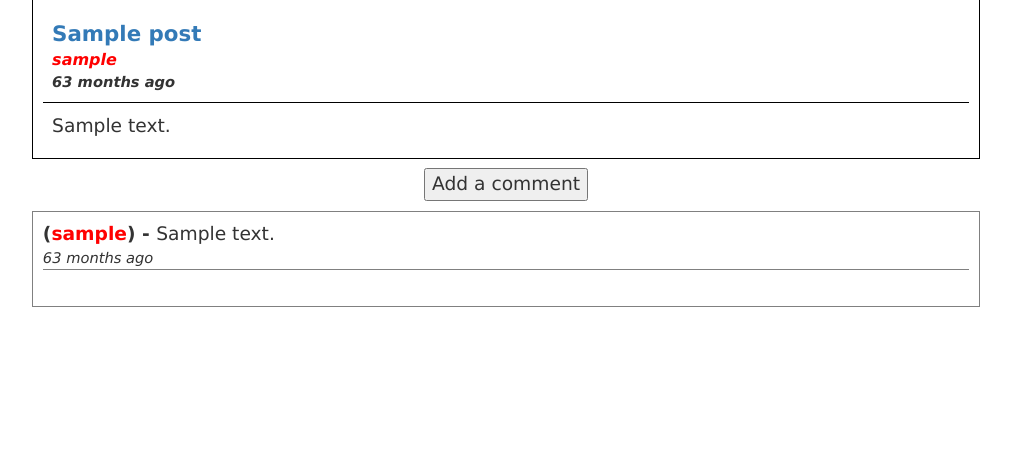
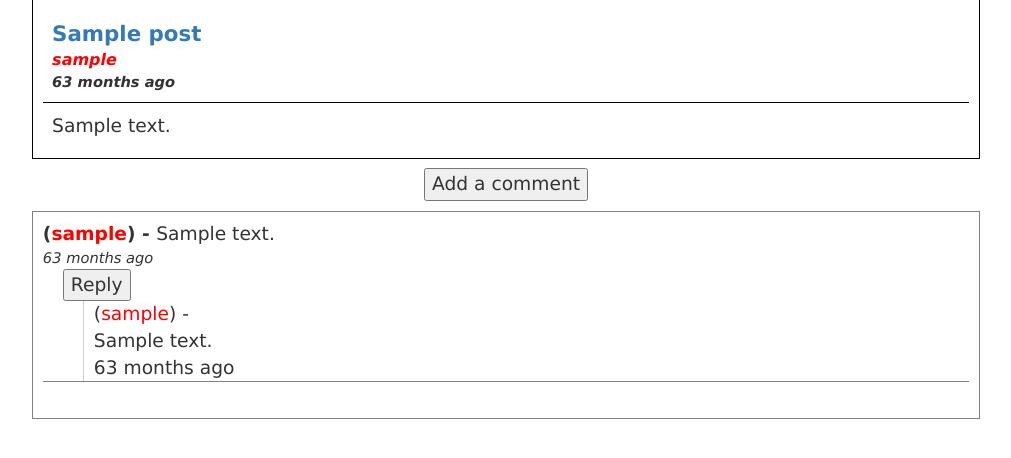
Before and after one commit to ZCW-Spring25/CircusCircus, a Flask app: page /viewpost?post=1 in a window 1280 px wide. Shown: the part 110-568 px from the top of the page, without its empty margins (134-1145 px from the left). Run offline with Flask 3, Linux system fonts and the light colour scheme; a user stored in the database is signed in; tables that the repository leaves empty hold one stand-in row (values such as "Sample post"); some libraries are stand-ins or nearby versions.

Commit message:
replies working properly updated profile to show too

```diff
--- a/forum/models.py
+++ b/forum/models.py
@@ -17,7 +17,6 @@ class User(UserMixin, db.Model):
     admin = db.Column(db.Boolean, default=False)
     posts = db.relationship("Post", backref="user")
     comments = db.relationship("Comment", backref="user")
-    # replies = db.relationship("Reply", backref="user")
 
     def __init__(self, email, username, password):
         self.email = email
@@ -87,6 +86,8 @@ class Comment(db.Model):
     postdate = db.Column(db.DateTime)
     user_id = db.Column(db.Integer, db.ForeignKey('user.id'))
     post_id = db.Column(db.Integer, db.ForeignKey("post.id"))
+    replies = db.relationship('Reply', backref='comment', cascade='all, delete-orphan')
+
 
     lastcheck = None
     savedresponce = None
@@ -116,40 +117,45 @@ class Comment(db.Model):
             self.savedresponce =  "Just a moment ago!"
         return self.savedresponce
 
-# class Reply(db.Model):
-#     id = db.Column(db.Integer, primary_key=True)
-#     content = db.Column(db.Text)
-#     postdate = db.Column(db.DateTime)
-#     user_id = db.Column(db.Integer, db.ForeignKey('user.id'))
-#     comment_id = db.Column(db.Integer, db.ForeignKey("comment.id"))
-#
-#     lastcheck = None
-#     savedresponce = None
-#     def __init__(self, content, postdate):
-#         self.content = content
-#         self.postdate = postdate
-#     def get_time_string(self):
-#         #this only needs to be calculated every so often, not for every request
-#         #this can be a rudamentary chache
-#         now = datetime.datetime.now()
-#         if self.lastcheck is None or (now - self.lastcheck).total_seconds() > 30:
-#             self.lastcheck = now
-#         else:
-#             return self.savedresponce
-#
-#         diff = now - self.postdate
-#         seconds = diff.total_seconds()
-#         if seconds / (60 * 60 * 24 * 30) > 1:
-#             self.savedresponce =  " " + str(int(seconds / (60 * 60 * 24 * 30))) + " months ago"
-#         elif seconds / (60 * 60 * 24) > 1:
-#             self.savedresponce =  " " + str(int(seconds / (60*  60 * 24))) + " days ago"
-#         elif seconds / (60 * 60) > 1:
-#             self.savedresponce = " " + str(int(seconds / (60 * 60))) + " hours ago"
-#         elif seconds / (60) > 1:
-#             self.savedresponce = " " + str(int(seconds / 60)) + " minutes ago"
-#         else:
-#             self.savedresponce =  "Just a moment ago!"
-#         return self.savedresponce
+class Reply(db.Model):
+    id = db.Column(db.Integer, primary_key=True)
+    content = db.Column(db.Text)
+    postdate = db.Column(db.DateTime)
+    user_id = db.Column(db.Integer, db.ForeignKey('user.id'))
+    comment_id = db.Column(db.Integer, db.ForeignKey("comment.id"))
+
+    user = db.relationship('User', backref='replies')
+
+
+    lastcheck = None
+    savedresponce = None
+    def __init__(self, content, postdate, user_id, comment_id):
+        self.content = content
+        self.postdate = postdate
+        self.user_id = user_id
+        self.comment_id = comment_id
+    def get_time_string(self):
+        #this only needs to be calculated every so often, not for every request
+        #this can be a rudamentary chache
+        now = datetime.datetime.now()
+        if self.lastcheck is None or (now - self.lastcheck).total_seconds() > 30:
+            self.lastcheck = now
+        else:
+            return self.savedresponce
+
+        diff = now - self.postdate
+        seconds = diff.total_seconds()
+        if seconds / (60 * 60 * 24 * 30) > 1:
+            self.savedresponce =  " " + str(int(seconds / (60 * 60 * 24 * 30))) + " months ago"
+        elif seconds / (60 * 60 * 24) > 1:
+            self.savedresponce =  " " + str(int(seconds / (60*  60 * 24))) + " days ago"
+        elif seconds / (60 * 60) > 1:
+            self.savedresponce = " " + str(int(seconds / (60 * 60))) + " hours ago"
+        elif seconds / (60) > 1:
+            self.savedresponce = " " + str(int(seconds / 60)) + " minutes ago"
+        else:
+            self.savedresponce =  "Just a moment ago!"
+        return self.savedresponce
 
 def error(errormessage):
 	return "<b style=\"color: red;\">" + errormessage + "</b>"
--- a/forum/routes.py
+++ b/forum/routes.py
@@ -3,7 +3,7 @@ from flask_login import current_user, login_user, logout_user
 from flask_login.utils import login_required
 import datetime
 from flask import Blueprint, render_template, request, redirect, url_for
-from forum.models import User, Post, Comment, Subforum, valid_content, valid_title, db, generateLinkPath, error
+from forum.models import User, Post, Comment, Subforum, valid_content, valid_title, db, generateLinkPath, error, Reply
 from forum.user import username_taken, email_taken, valid_username
 from werkzeug.security import generate_password_hash, check_password_hash
 
@@ -118,20 +118,16 @@ def comment():
 	db.session.commit()
 	return redirect("/viewpost?post=" + str(post_id))
 
-# @login_required
-# @rt.route('/action_reply', methods=['POST', 'GET']) #attempt to mimic comment as a reply
-# def reply():
-# 	comment_id = int(request.args.get("Comment"))
-# 	comment = Post.query.filter(Comment.id == comment_id).first()
-# 	if not comment:
-# 		return error("That post does not exist!")
-# 	content = request.form['content']
-# 	postdate = datetime.datetime.now()
-# 	reply = Reply(content, postdate)
-# 	current_user.reply.append(reply)
-# 	post.reply.append(reply)
-# 	db.session.commit()
-# 	return redirect("/viewpost?post=" + str(post_id))
+@login_required
+@rt.route('/action_reply/comment/<int:comment_id>', methods=['POST']) #attempt to mimic comment as a reply
+def action_reply(comment_id):
+	comment = Comment.query.get_or_404(comment_id)
+	content = request.form['content']
+	postdate = datetime.datetime.now()
+	reply = Reply(content=content, postdate=postdate, user_id=current_user.id, comment_id=comment_id)
+	db.session.add(reply)
+	db.session.commit()
+	return redirect(url_for('routes.viewpost', post=comment.post_id))
 
 @login_required
 @rt.route('/action_post', methods=['POST'])
@@ -170,7 +166,8 @@ def user():
 		user = User.query.get_or_404(user_id)
 		posts = Post.query.filter(Post.user_id == user.id).all()
 		comments = Comment.query.filter(Comment.user_id == user.id).all()
-		return render_template('user.html', user=user, posts=posts, comments= comments)
+		replies = Reply.query.filter(Reply.user_id == user.id).all()
+		return render_template('user.html', user=user, posts=posts, comments= comments, replies= replies)
 	elif current_user.is_authenticated:
 		return redirect(url_for('routes.user', user_id=current_user.id))
 	else:
--- a/forum/templates/viewpost.html
+++ b/forum/templates/viewpost.html
@@ -24,11 +24,8 @@
 	</form>
 </div>
 <div style="text-align: center;">
-
-
-
 	{% if current_user.is_authenticated %}
-	<input type="button" id="displayaddcomment" onclick="toggle()" value="Add a comment">
+	<input type="button" id="displayaddcomment" onclick="toggle('addcomment', 'displayaddcomment')" value="Add a comment">
 
 	{% else %}
 	<a href="/loginform">Login or register to make a comment</a>
@@ -49,24 +46,56 @@
 		<div class="commenttime">
 			{{ comment.get_time_string() }}
 		</div>
+
+		{% if current_user.is_authenticated %}
+        <div style="margin-left: 20px;">
+            <input type="button" id="displayreplyform-{{ comment.id }}" onclick="toggle('replyform-{{ comment.id }}', 'displayreplyform-{{ comment.id }}')" value="Reply">
+            <div id="replyform-{{ comment.id }}" style="display: none;">
+                <form method="POST" action="{{ url_for('routes.action_reply', comment_id=comment.id) }}">
+                    <textarea name="content" placeholder="Write a reply..." required></textarea><br>
+                    <button type="submit">Post Reply</button>
+                </form>
+            </div>
+        </div>
+        {% endif %}
+
+		{% if comment.replies %}
+           <div class="replies">
+               {% for reply in comment.replies %}
+                   <div class="reply" style="margin-left: 40px; border-left: 1px solid #ccc; padding-left: 10px;">
+                       <div class="replyuser">
+                           (<span {% if reply.user.admin %} style="color: red;" {% endif %}>{{ reply.user.username }}</span>) -
+                       </div>
+                       <div class="replycontent">
+                           {{ reply.content }}
+                       </div>
+                       <div class="replytime">
+                           {{ reply.get_time_string() }}
+                       </div>
+                   </div>
+               {% endfor %}
+           </div>
+       {% endif %}
+
 	</div>
 	<br>
 
 {% endfor %}
 </div>
 {% endif %}
+
 <script type="text/javascript">
-function toggle(){
-	var div = document.getElementById("addcomment");
-	var button = document.getElementById("displayaddcomment")
-	if(div.style.display == "none" || div.style.display.trim() == ""){
-		div.style.display = "inline";
-		button.value="Hide";
-	}else{
-		div.style.display = "none";
-		button.value="Add a comment"
-	}
+function toggle(elementIdToShowHide, buttonId){
+    var div = document.getElementById(elementIdToShowHide);
+    var button = document.getElementById(buttonId);
 
+    if (div.style.display === "none" || div.style.display.trim() === "") {
+        div.style.display = "block";
+        button.value = "Hide Reply";
+    } else {
+        div.style.display = "none";
+        button.value = "Reply";
+    }
 }
 </script>
 
```
Also changed, not shown: forum/templates/user.html (+16 -2 lines), 1 other file.
